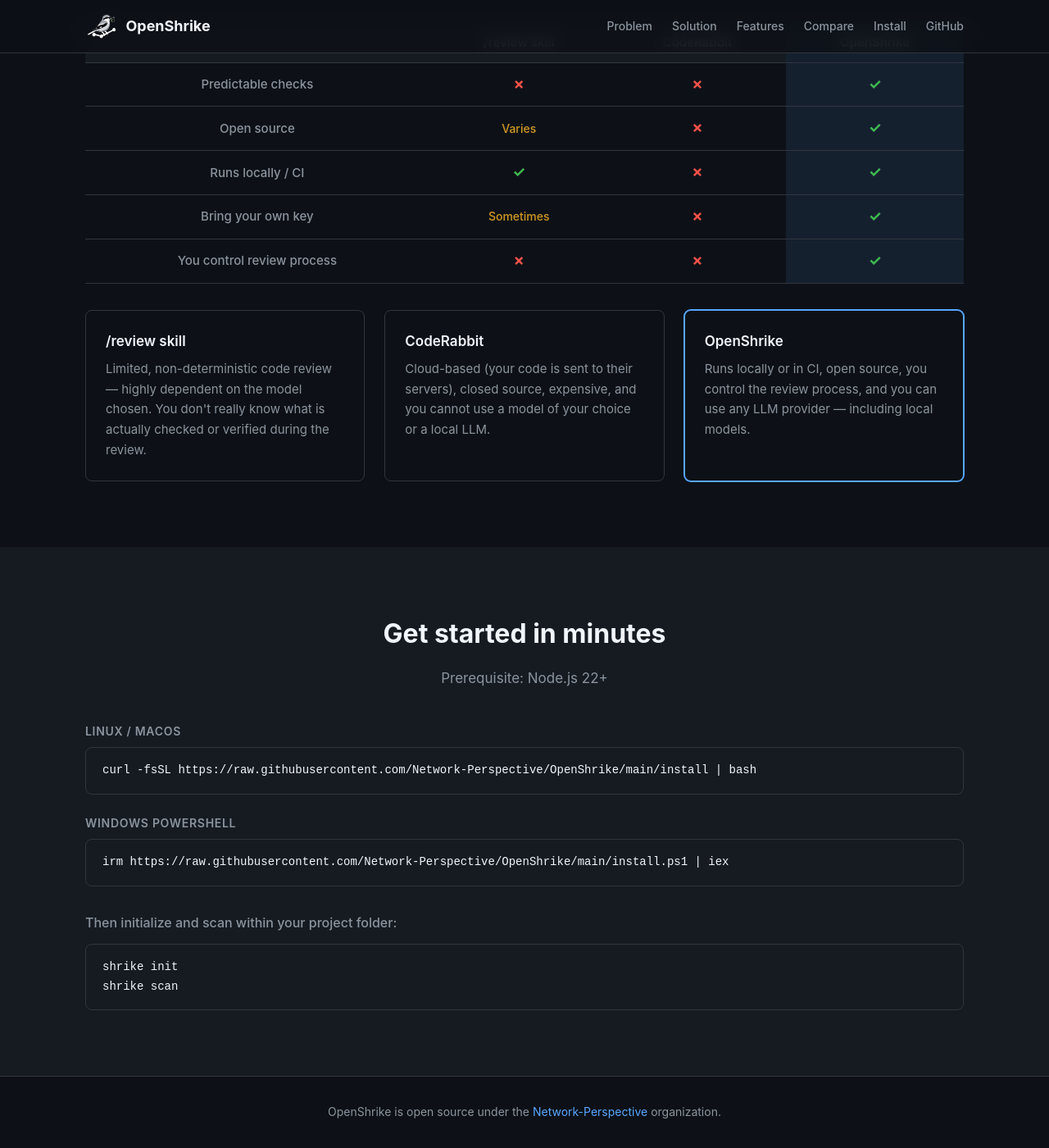
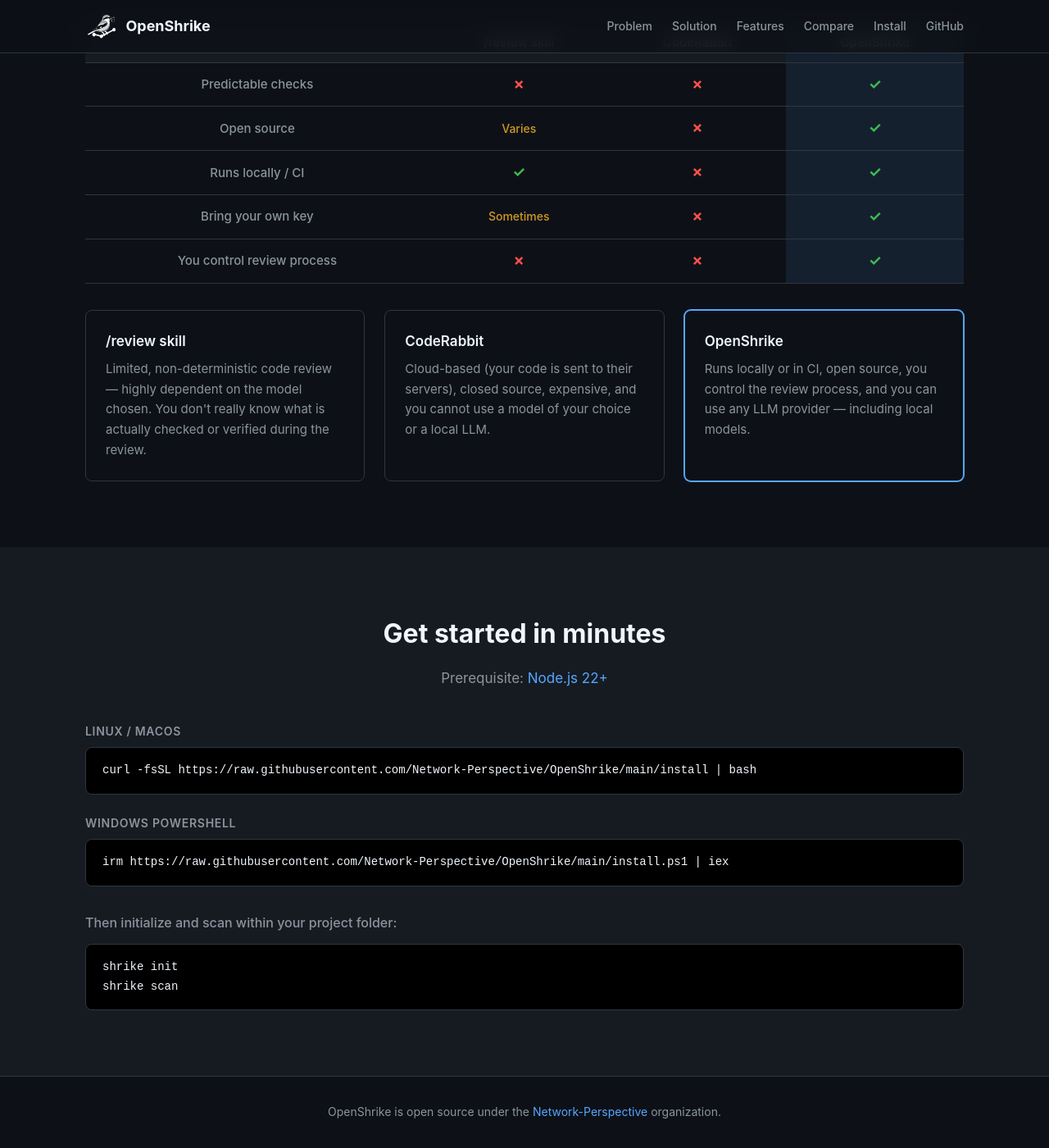
Before and after one commit to Network-Perspective/OpenShrike, a Jekyll site: the page built from website/index.html, in a window 1280 px wide and 1400 px high, scrolled down 2483 px. Shown: the whole window at 82% size. Built offline with Jekyll 4.4.1, drawn with Linux system fonts in a browser that asks for light colours.

```diff
--- a/website/_data/install.yml
+++ b/website/_data/install.yml
@@ -1,5 +1,5 @@
 headline: "Get started in minutes"
-prereq: "Prerequisite: Node.js 22+"
+prereq: 'Prerequisite: <a href="https://nodejs.org/en/download">Node.js 22+</a>'
 methods:
   - name: "Linux / macOS"
     language: "bash"
--- a/website/_sass/main.scss
+++ b/website/_sass/main.scss
@@ -386,7 +386,7 @@ img { max-width: 100%; height: auto; }
 }
 
 .install-block__code {
-  background: var(--color-bg);
+  background: #000;
   border: 1px solid var(--color-border);
   border-radius: var(--radius);
   padding: 1rem 1.25rem;
@@ -397,7 +397,7 @@ img { max-width: 100%; height: auto; }
 }
 
 .section--muted .install-block__code {
-  background: var(--color-surface);
+  background: #000;
 }
 
 .install-quickstart {
```
Also changed, not shown: README.md.
